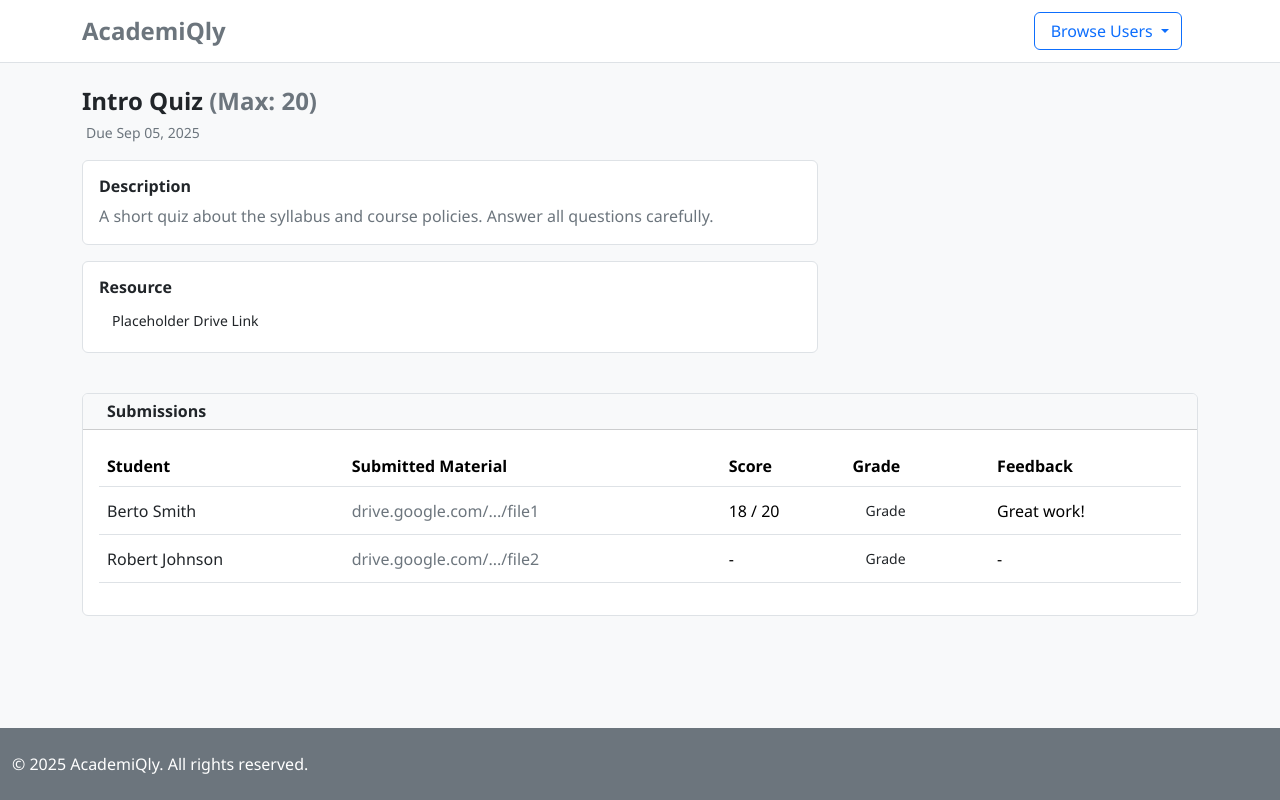
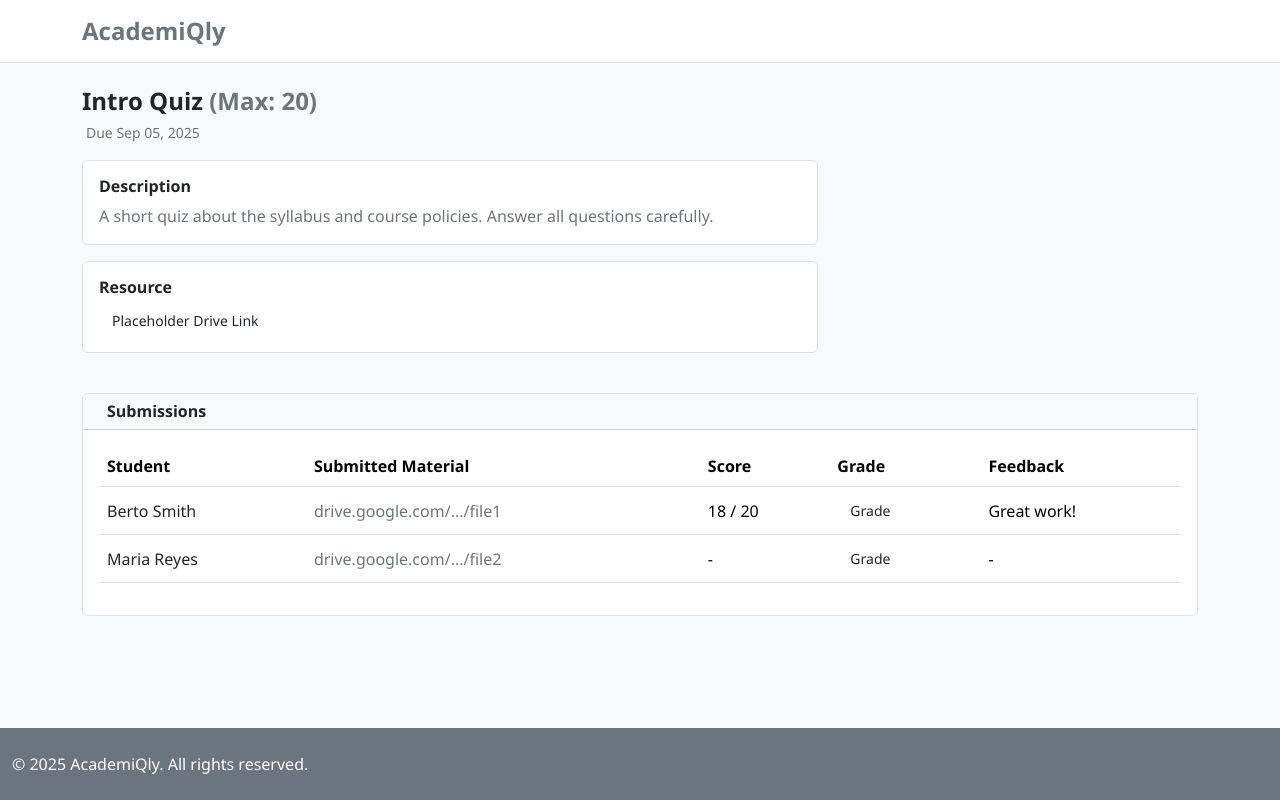
Before and after one commit to Huerte/AcademiQly, a Django app: page /room/activity/ in a window 1280 px wide. Run offline with Django 4.2, Linux system fonts and the light colour scheme; the visitor is signed in with stand-in values (Sample User, id 1); some libraries are stand-ins or nearby versions.

Commit message:
edit: student name label placeholder is replace

```diff
--- a/src/room/templates/activity_teacher.html
+++ b/src/room/templates/activity_teacher.html
@@ -69,7 +69,7 @@
                                 <tr>
                                     <td>
                                         <a href="{% url 'view_student_profile' student_id=3 %}" class="text-decoration-none text-dark fw-medium">
-                                            Robert Johnson
+                                            Maria Reyes
                                         </a>
                                     </td>
                                     <td><a href="#" class="text-secondary-color text-decoration-none">drive.google.com/.../file2</a></td>
--- a/src/templates/components/header.html
+++ b/src/templates/components/header.html
@@ -7,26 +7,6 @@
             {% if not request.user.is_authenticated %}
                 <a class="btn btn-secondary me-2" href="{% url 'login_page' %}">Login</a>
                 <a class="btn btn-dark" href="{% url 'register_page' %}">Signup</a>
-            {% else %}
-                <div class="dropdown me-3">
-                    <button class="btn btn-outline-primary dropdown-toggle" type="button" data-bs-toggle="dropdown">
-                        <i class="bi bi-people me-1"></i>Browse Users
-                    </button>
-                    <ul class="dropdown-menu">
-                        <li><a class="dropdown-item" href="{% url 'view_teacher_profile' teacher_id=1 %}">
-                            <i class="bi bi-person-check me-2"></i>Juan Cruz (Teacher)
-                        </a></li>
-                        <li><a class="dropdown-item" href="{% url 'view_student_profile' student_id=1 %}">
-                            <i class="bi bi-person me-2"></i>Berto Smith (Student)
-                        </a></li>
-                        <li><a class="dropdown-item" href="{% url 'view_student_profile' student_id=2 %}">
-                            <i class="bi bi-person me-2"></i>Maria Reyes (Student)
-                        </a></li>
-                        <li><a class="dropdown-item" href="{% url 'view_student_profile' student_id=3 %}">
-                            <i class="bi bi-person me-2"></i>Robert Johnson (Student)
-                        </a></li>
-                    </ul>
-                </div>
             {% endif %}
         </div>
     </div>
```
